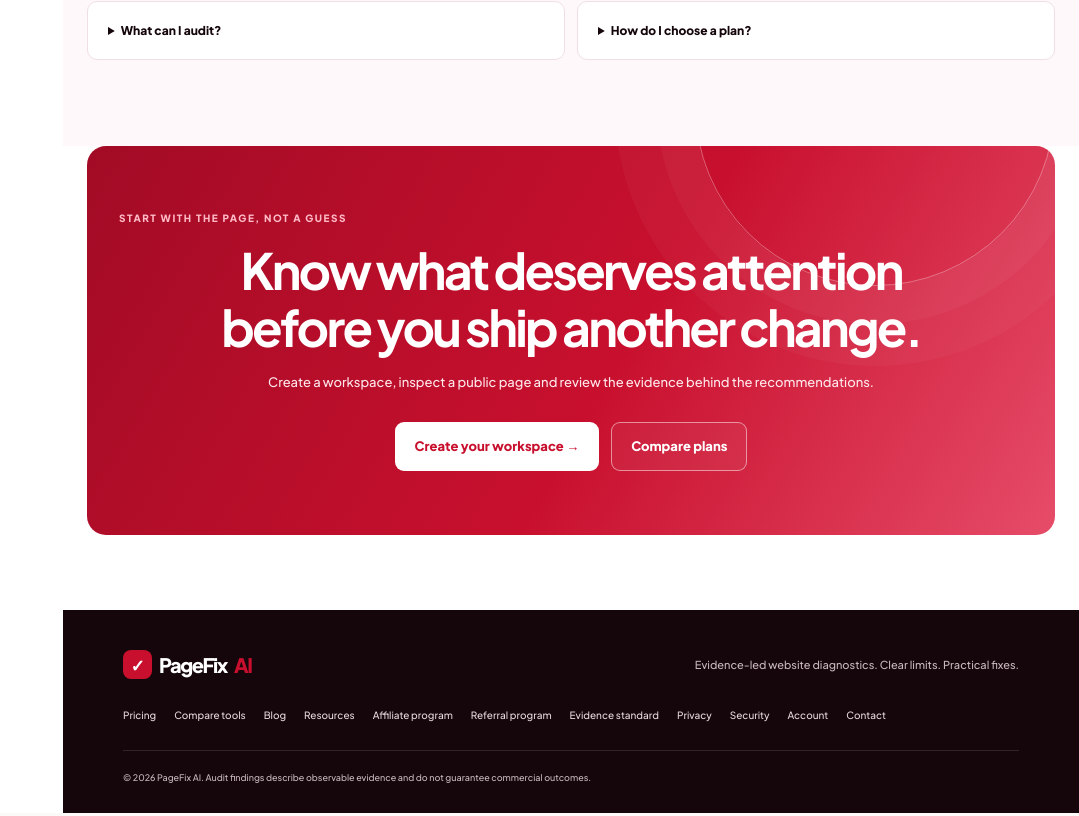
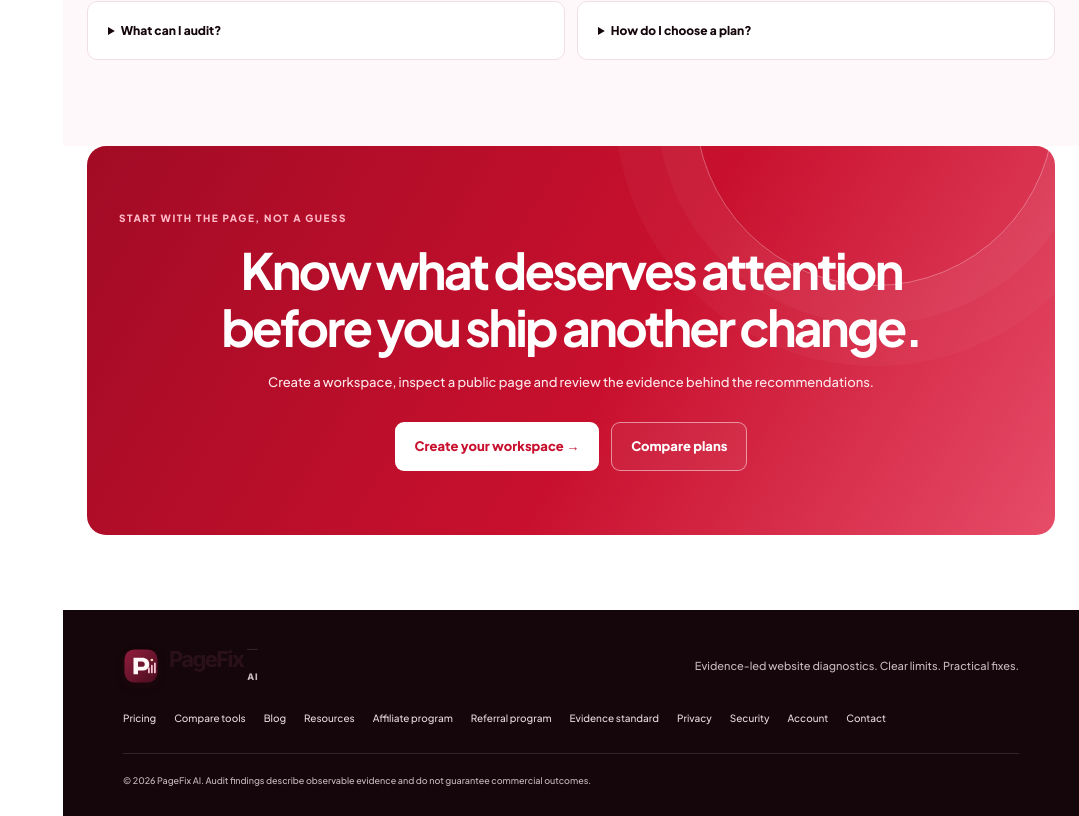
Before and after one commit to bellascotman-jpg/Pagefixai, a Next.js app: page / in a window 1280 px wide. Shown: the part 10687-11503 px from the top of the page, without its empty margins (201-1280 px from the left). Built offline with nearby package versions, Linux system fonts and the light colour scheme; no server answers.

Commit message:
Use shared PageFix identity in landing footer

```diff
--- a/components/landing/index.tsx
+++ b/components/landing/index.tsx
@@ -1,3 +1,4 @@
+import Brand from "@/components/brand";
 import Link from "next/link";
 import { SidebarNav } from "./sidebar-nav";
 
@@ -203,7 +204,7 @@ export function FinalCta() {
 }
 
 export function Footer() {
-  return <footer className="pfx-footer"><div className="pfx-footer-top"><Link className="pfx-logo" href="/"><span className="pfx-logo-mark">✓</span>PageFix<span>AI</span></Link><p>Evidence-led website diagnostics. Clear limits. Practical fixes.</p></div><nav aria-label="Footer navigation"><Link href="/pricing">Pricing</Link><Link href="/compare">Compare tools</Link><Link href="/blog">Blog</Link><Link href="/resources">Resources</Link><Link href="/partners/affiliate">Affiliate program</Link><Link href="/referrals">Referral program</Link><Link href="/methodology">Evidence standard</Link><Link href="/privacy">Privacy</Link><Link href="/security">Security</Link><Link href="/auth">Account</Link><a href="mailto:wisdomfrankceo@gmail.com">Contact</a></nav><small>© {new Date().getFullYear()} PageFix AI. Audit findings describe observable evidence and do not guarantee commercial outcomes.</small></footer>;
+  return <footer className="pfx-footer"><div className="pfx-footer-top"><Brand className="pfx-footer-brand" /><p>Evidence-led website diagnostics. Clear limits. Practical fixes.</p></div><nav aria-label="Footer navigation"><Link href="/pricing">Pricing</Link><Link href="/compare">Compare tools</Link><Link href="/blog">Blog</Link><Link href="/resources">Resources</Link><Link href="/partners/affiliate">Affiliate program</Link><Link href="/referrals">Referral program</Link><Link href="/methodology">Evidence standard</Link><Link href="/privacy">Privacy</Link><Link href="/security">Security</Link><Link href="/auth">Account</Link><a href="mailto:wisdomfrankceo@gmail.com">Contact</a></nav><small>© {new Date().getFullYear()} PageFix AI. Audit findings describe observable evidence and do not guarantee commercial outcomes.</small></footer>;
 }
 
 export default function LandingPage() {
```
